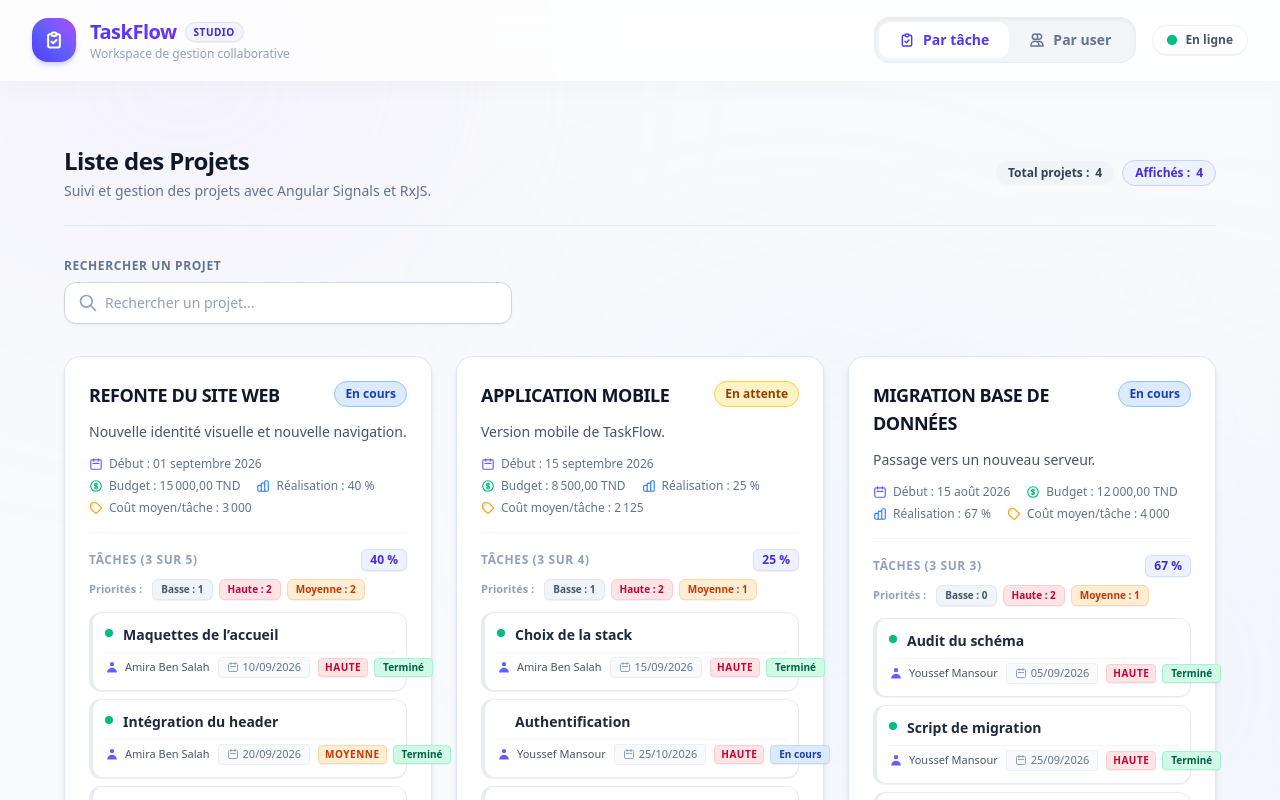
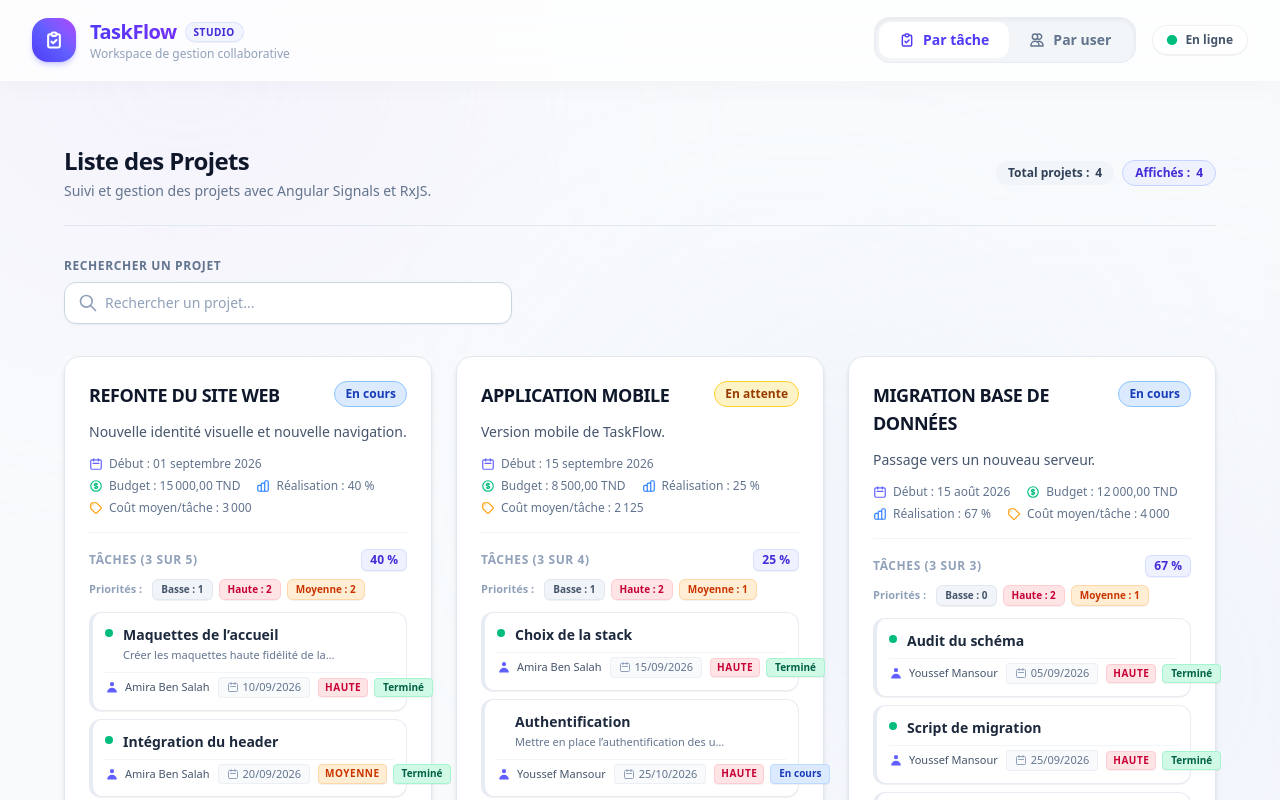
Before and after one commit to omarsafi3/tp_front, an Angular app in the folder TaskFlow/: page / in a window 1280 px wide. Shown: the top 800 px of the page. Built offline with nearby package versions, Linux system fonts and the light colour scheme.

Commit message:
feat(tasks): display task description in TaskList truncated to 40 characters

```diff
--- a/TaskFlow/src/app/features/projects/components/task-list/task-list.html
+++ b/TaskFlow/src/app/features/projects/components/task-list/task-list.html
@@ -12,7 +12,7 @@
           class="flex flex-col gap-2 p-3 rounded-xl border border-slate-200/80 bg-white shadow-2xs hover:border-indigo-200 hover:shadow-xs transition-all duration-150"
           [ngClass]="getTaskStatusBorderClass(task.status)"
         >
-          <!-- Ligne 1 : Statut point + Titre complet et lisible -->
+          <!-- Ligne 1 : Statut point + Titre et Description de la tâche -->
           <div class="flex items-start gap-2.5">
             <span
               class="w-2 h-2 rounded-full shrink-0 mt-1"
@@ -20,13 +20,22 @@
               [class.bg-blue-500]="task.status === 'En cours'"
               [class.bg-amber-500]="task.status === 'En attente'"
             ></span>
+            <div class="flex-1 min-w-0">
               <span
-              class="text-xs sm:text-sm font-semibold text-slate-800 leading-snug break-words flex-1"
+                class="text-xs sm:text-sm font-semibold text-slate-800 leading-snug break-words block"
                 [class.line-through]="task.status === 'Terminé'"
                 [class.text-slate-400]="task.status === 'Terminé'"
               >
                 {{ task.title }}
               </span>
+
+              <!-- Description tronquée à 40 caractères -->
+              @if (task.description) {
+                <p class="text-[11px] text-slate-500 mt-0.5 leading-relaxed break-words">
+                  {{ task.description | truncate:40 }}
+                </p>
+              }
+            </div>
           </div>
 
           <!-- Ligne 2 : Métadonnées (Assigné à gauche, Badges Priorité et Statut à droite) -->
--- a/TaskFlow/src/app/features/projects/components/task-list/task-list.ts
+++ b/TaskFlow/src/app/features/projects/components/task-list/task-list.ts
@@ -4,10 +4,12 @@
 import { User } from '../../../users/models/user.model';
 import { Task, TaskPriority, TaskStatus } from '../../models/task.model';
 
+import { TruncatePipe } from '../../../../shared/pipes/truncate-pipe';
+
 @Component({
   selector: 'app-task-list',
   standalone: true,
-  imports: [CommonModule],
+  imports: [CommonModule, TruncatePipe],
   templateUrl: './task-list.html',
   styleUrl: './task-list.css',
 })
```
Lines whose indentation alone changed are shown as unchanged.
